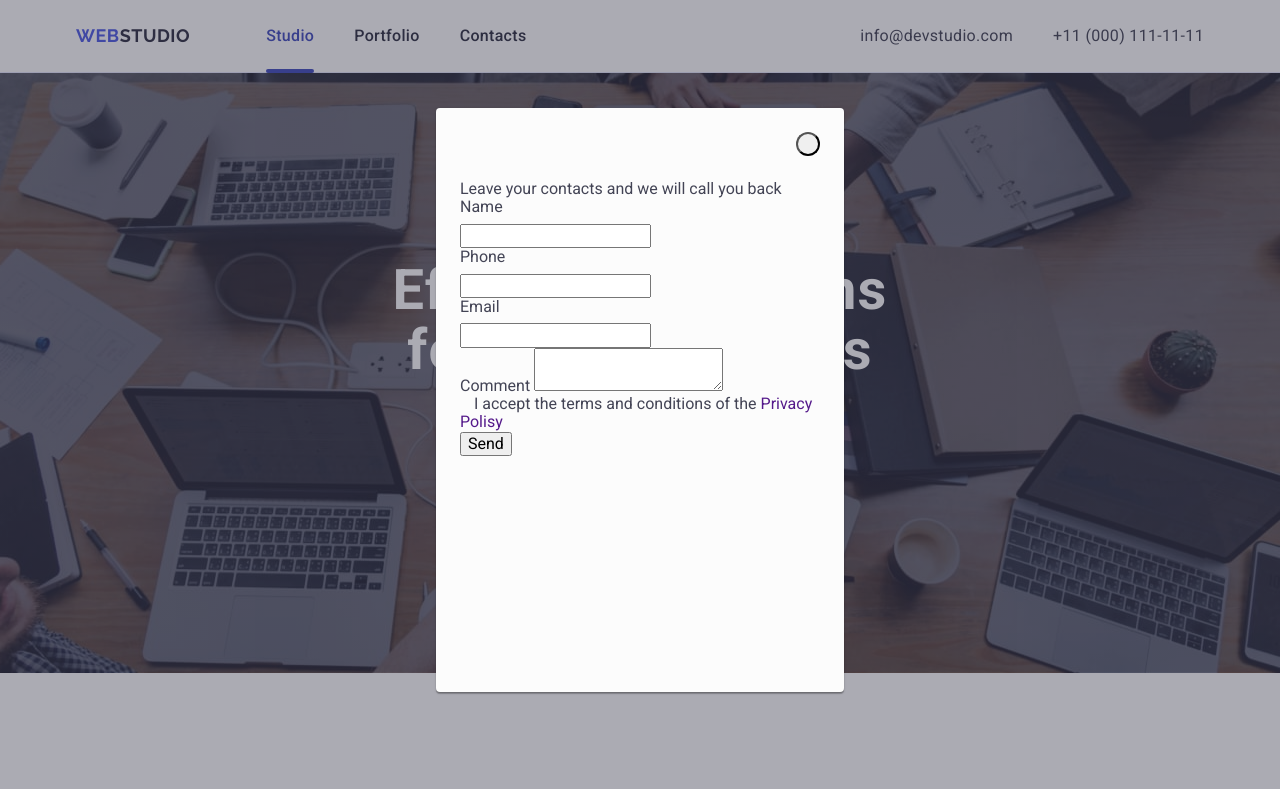
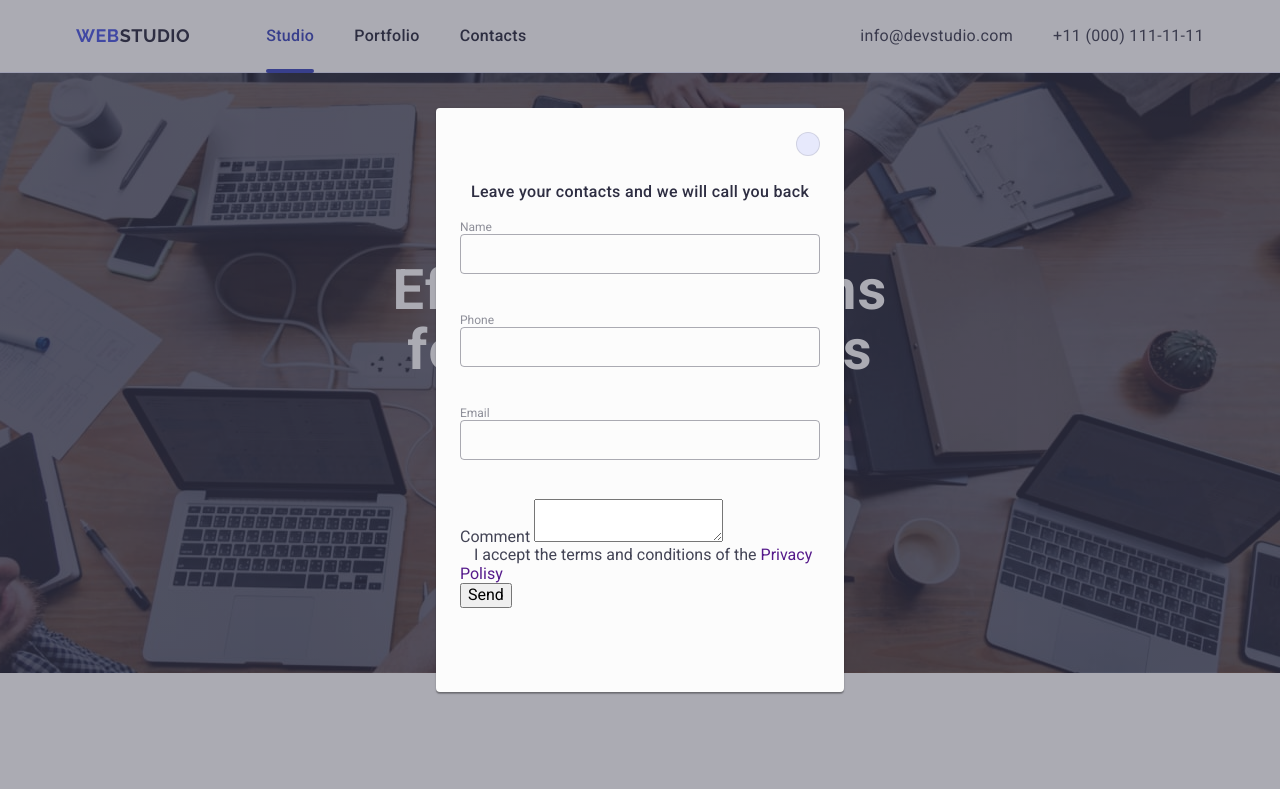
Before and after one commit to Pavlina-Sorochak/goit-markup-hw-05, a plain HTML site: page index.html in a window 1280 px wide. Shown: the top 789 px of the page. Drawn offline with nearby package versions, Linux system fonts and the light colour scheme.

Commit message:
Update style.css

```diff
--- a/css/style.css
+++ b/css/style.css
@@ -603,5 +603,63 @@ img {
   display: flex;
   justify-content: center;
   align-items: center;
-  background-color: ;
+  background-color: #e7e9fc;
+  border: 1px solid rgba(0, 0, 0, 0.1);
+  padding: 0;
+  cursor: pointer;
+  background-color: #e7e9fc;
+  transition: background-color 250ms cubic-bezier(0.4, 0, 0.2, 1),
+    border 250ms cubic-bezier(0.4, 0, 0.2, 1);
 }
+.btn-close-item {
+  transition: fill 250ms cubic-bezier(0.4, 0, 0.2, 1);
+}
+.btn-close:hover,
+.btn-close:focus {
+  border: none;
+  background-color: #404bbf;
+}
+.btn-close:hover .btn-close-item,
+.btn-close:focus .btn-close-item {
+  fill: #ffffff;
+}
+.modal-paragraf {
+  font-weight: 500;
+  font-size: 16px;
+  line-height: 1.5;
+  text-align: center;
+  letter-spacing: 0.02em;
+  color: #2e2e42;
+  margin-bottom: 16px;
+}
+.modal-form {
+  margin-bottom: 8px;
+  font-size: 12px;
+  line-height: 1.17;
+  color: #8e8f99;
+  display: block;
+  margin-bottom: 8px;
+  margin-top: 8px;
+}
+.input-icon {
+  position: relative;
+}
+.input-icon-item {
+  width: 100%;
+  height: 40px;
+  border: 1px solid rgba(46, 47, 66, 0.4);
+  border-radius: 4px;
+  background-color: transparent;
+  padding-left: 38px;
+  outline: transparent;
+  transition: border-color 250ms cubic-bezier(0.4, 0, 0.2, 1);
+  letter-spacing: 0.04em;
+  display: block;
+  margin-bottom: 4px;
+}
+.input-icon-item:focus {
+  border-color: #4d5ae5;
+}
+.input-icon-item:focus + .icon-item {
+  fill: #4d5ae5;
+}
```
